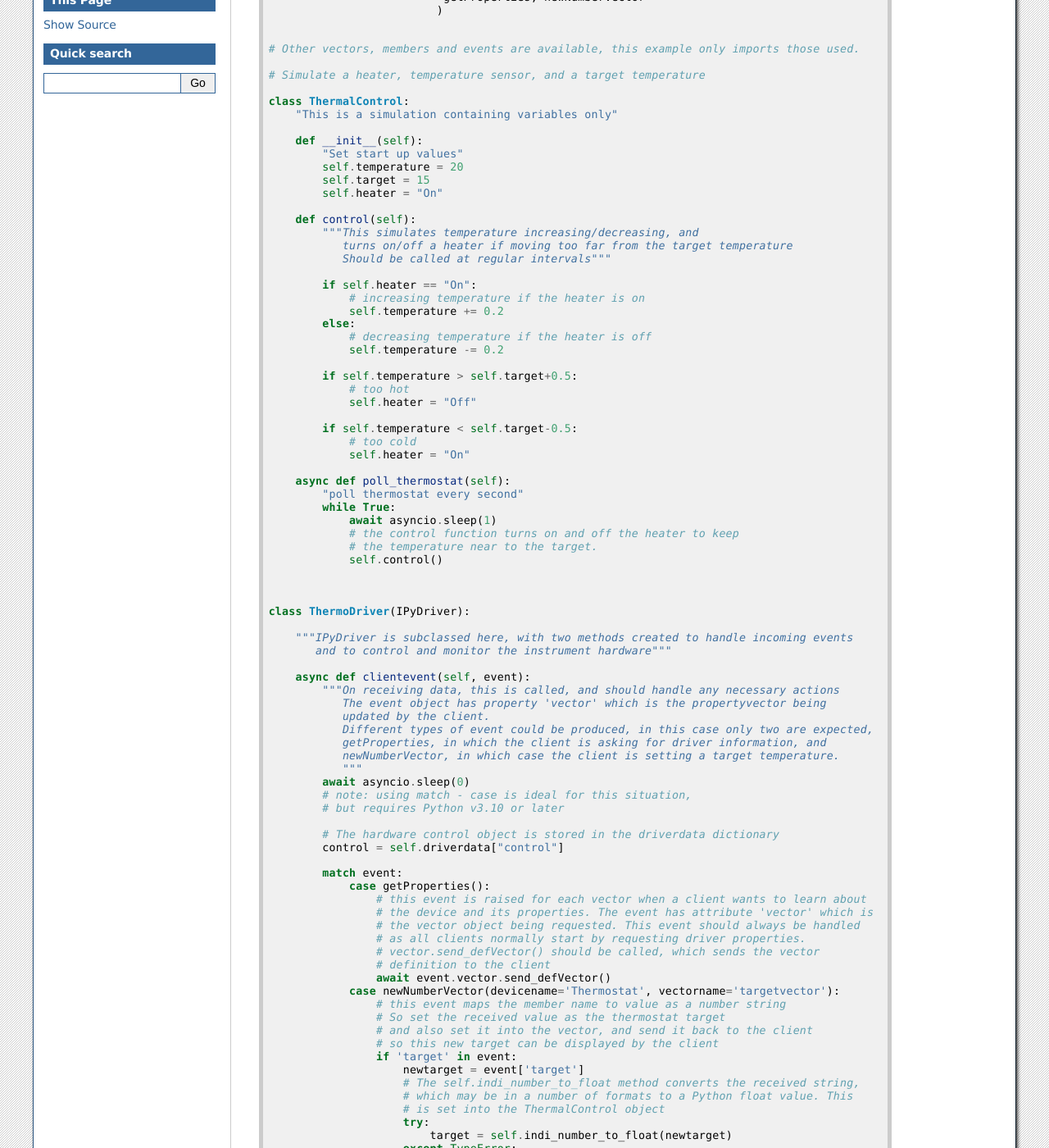
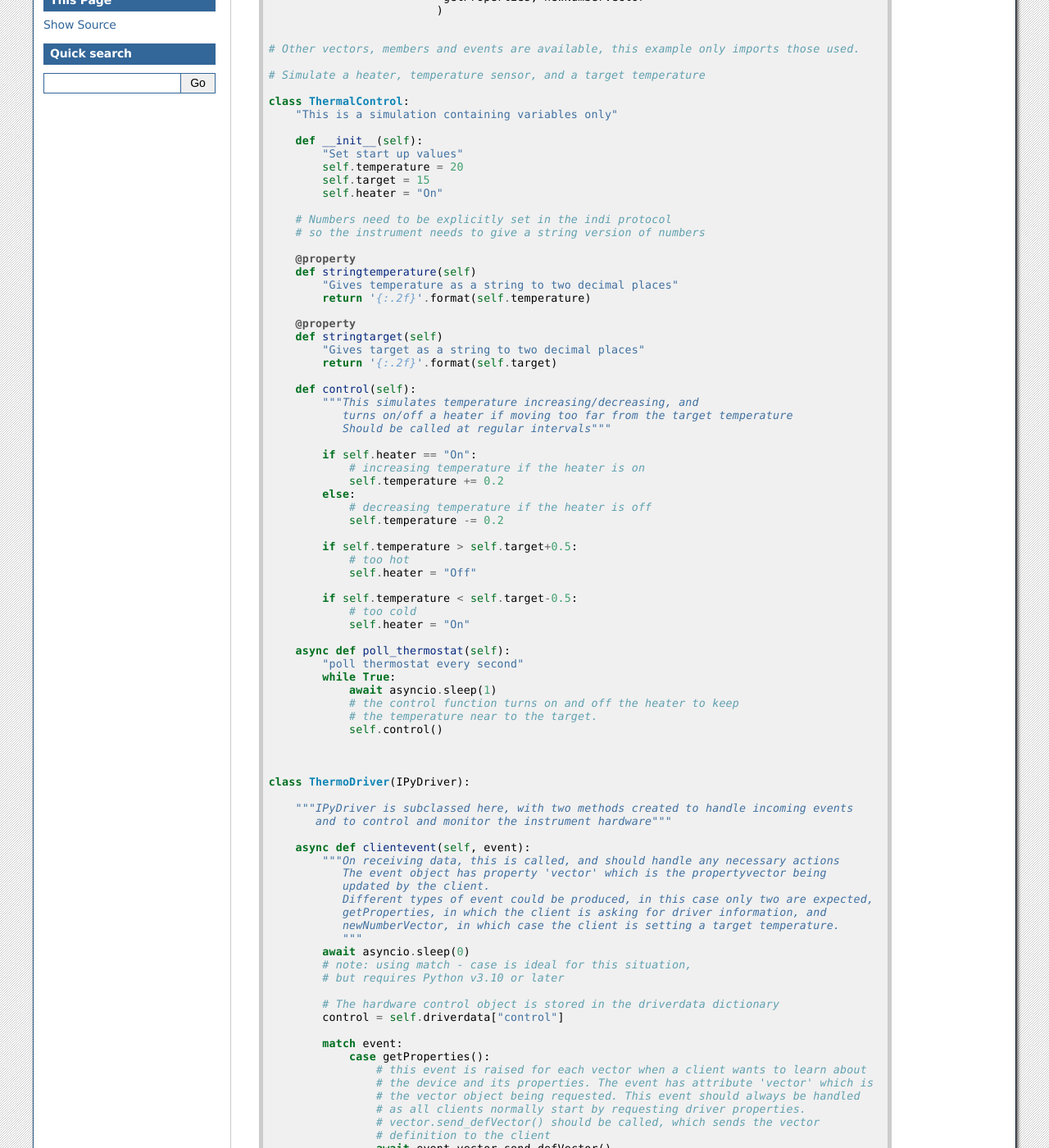
Before and after one commit to bernie-skipole/indipydriver, a Sphinx documentation site: the page built from docs/source/usage/example.rst, in a window 1280 px wide and 1400 px high, scrolled down 207 px. Shown: the whole window at 82% size. Built offline with Sphinx 7.4.7, drawn with Linux system fonts in a browser that asks for light colours; some of the changed text lies outside the part shown.

Commit message:
forced numeric values to be given as strings, to be explicit about their format

```diff
--- a/docs/source/usage/clientevents.rst
+++ b/docs/source/usage/clientevents.rst
@@ -85,7 +85,7 @@ Expanding the thermostat example with the "statusvector" set of lights introduce
                 pass
             else:
                 control.target = target
-                event.vector['target'] = target
+                event.vector['target'] = control.stringtarget
                 event.vector.state = 'Ok'
                 await event.vector.send_setVector()
                 # If the target is below 5C, warn of the danger of frost
--- a/docs/source/usage/example.rst
+++ b/docs/source/usage/example.rst
@@ -23,6 +23,19 @@ An example driver - controlling a simulated thermostat is shown::
             self.temperature = 20
             self.target = 15
             self.heater = "On"
+
+        # Numbers need to be explicitly set in the indi protocol
+        # so the instrument needs to give a string version of numbers
+
+        @property
+        def stringtemperature(self)
+            "Gives temperature as a string to two decimal places"
+            return '{:.2f}'.format(self.temperature)
+
+        @property
+        def stringtarget(self)
+            "Gives target as a string to two decimal places"
+            return '{:.2f}'.format(self.target)
 
         def control(self):
             """This simulates temperature increasing/decreasing, and
@@ -103,7 +116,7 @@ An example driver - controlling a simulated thermostat is shown::
                             control.target = target
                             # and set the new target value into the vector member, then
                             # transmits the vector back to client, with vector state ok
-                            event.vector['target'] = target
+                            event.vector['target'] = control.stringtarget
                             # vector.state can be one of 'Idle','Ok','Busy' or 'Alert'
                             # sending 'Ok' informs the client that the value has been received
                             event.vector.state = 'Ok'
@@ -121,8 +134,8 @@ An example driver - controlling a simulated thermostat is shown::
             while True:
                 await asyncio.sleep(10)
                 # get the latest temperature, and set it into the vector
-                vector['temperature'] = control.temperature
-                await vector.send_setVector(timeout=10)
+                vector['temperature'] = control.stringtemperature
+                await vector.send_setVector(timeout='10')
                 # the 'timeout' argument informs the client that this
                 # value is only valid for ten seconds
 
@@ -134,8 +147,9 @@ An example driver - controlling a simulated thermostat is shown::
         thermalcontrol = ThermalControl()
 
         # create a vector with one number 'temperature' as its member
-        temperature = NumberMember(name="temperature", format='%3.1f', min=-50, max=99,
-                                   membervalue=thermalcontrol.temperature)
+        # Note: vector members require numbers to be given as strings
+        temperature = NumberMember(name="temperature", format='%3.1f', min='-50', max='99',
+                                   membervalue=thermalcontrol.stringtemperature)
         # set this member into a vector, this is read only
         temperaturevector = NumberVector( name="temperaturevector",
                                           label="Temperature",
@@ -145,8 +159,8 @@ An example driver - controlling a simulated thermostat is shown::
                                           numbermembers=[temperature] )
 
         # create a vector with one number 'target' as its member
-        target = NumberMember(name="target", format='%3.1f', min=0, max=40,
-                              membervalue=thermalcontrol.target)
+        target = NumberMember(name="target", format='%3.1f', min='-50', max='99',
+                              membervalue=thermalcontrol.stringtarget)
         # set this member into a vector, this is read-write
         targetvector = NumberVector( name="targetvector",
                                      label="Target",
--- a/docs/source/usage/propertyvectors.rst
+++ b/docs/source/usage/propertyvectors.rst
@@ -21,9 +21,11 @@ state can be set to one of 'Idle', 'Ok', 'Busy', 'Alert'.
 
 Each vector is also a mapping, of membername:memberVALUE  - note, not member object, rather it is the value held by the member. In the thermostat example, the temperature of the vector member is set by
 
-vector['temperature'] = TEMPERATURE
+vector['temperature'] = control.stringtemperature
 
-Where 'temperature' is the name of the member object and TEMPERATURE is a numeric value.
+Where 'temperature' is the name of the member object and control.stringtemperature is a string of a numeric value.
+
+Numeric values are set into vectors as strings, this is to explicitly control how numbers are formatted and sent in the protocol, the only exception is blobsize, where the number should be an integer.
 
 Each member has a name and label, again label is a string which can be used by the client, if not given it will be set equal to the name.
 
```
Also changed, not shown: docs/source/usage/hardware.rst (+5 -5 lines), 2 other files.
